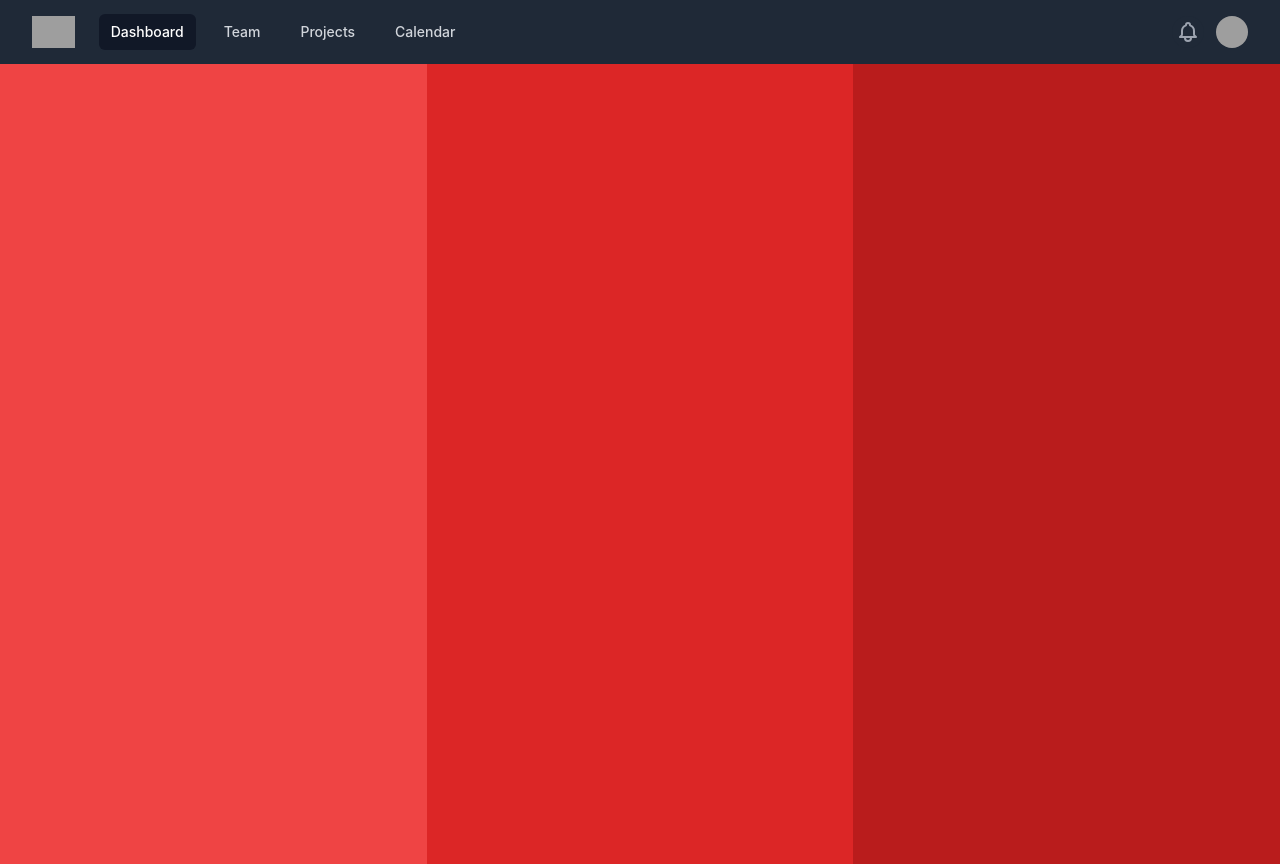
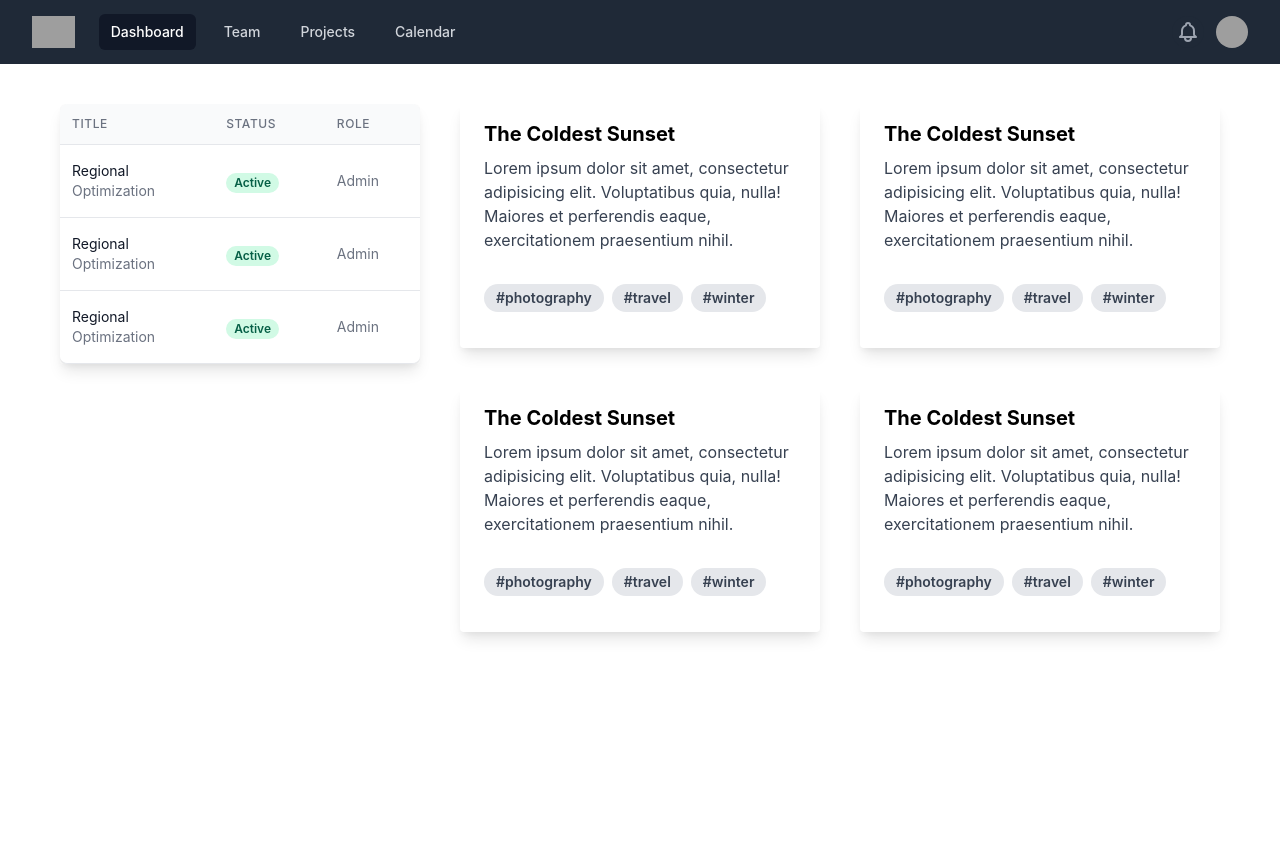
Before and after one commit to Sithija97/Angular-Applications, a React (Create React App) app: page /home in a window 1280 px wide. Built offline with nearby package versions, Linux system fonts and the light colour scheme; grey boxes are pictures that could not be loaded.

Commit message:
ui improvements - transaction table

```diff
--- a/src/App.js
+++ b/src/App.js
@@ -1,7 +1,7 @@
 import React from "react";
 import "./App.css";
-import Header from "./components/Header.jsx";
-import Home from "./components/Home.jsx";
+import Header from "./components/header.jsx";
+import Home from "./components/home.jsx";
 
 function App() {
   return (
--- a/src/components/Card.jsx
+++ b/src/components/Card.jsx
@@ -1,9 +1,14 @@
-import React from 'react'
+import React from "react";
 
 function Card() {
   return (
-        <div class="my-2 px-2 w-full overflow-hidden sm:my-2 sm:px-2 sm:w-1/2 md:my-3 md:px-3 md:w-1/2 lg:my-3 lg:px-3 lg:w-1/4 xl:my-3 xl:px-3 xl:w-1/4">
-            <div class="max-w-sm rounded-2xl bg-white dark:bg-gray-800 overflow-hidden shadow-lg mb-3 mt-2 pl-4 pr-4">
+    <div>
+      <div class="max-w-m rounded overflow-hidden shadow-lg pb-5 mb-10">
+        {/* <img
+          class="w-full"
+          src="/img/card-top.jpg"
+          alt="Sunset in the mountains"
+        /> */}
         <div class="px-6 py-4">
           <div class="font-bold text-xl mb-2">The Coldest Sunset</div>
           <p class="text-gray-700 text-base">
@@ -25,7 +30,7 @@
         </div>
       </div>
     </div>
-    )
+  );
 }
 
-export default Card
+export default Card;
--- a/src/components/Home.jsx
+++ b/src/components/Home.jsx
@@ -1,19 +1,32 @@
 import React from "react";
-import Card from "./Card";
+import Card from "./card";
+import Table from "./table";
 
 function Home() {
   return (
-    <div class="flex flex-wrap overflow-hidden h-screen">
-      <div class="w-full overflow-hidden lg:w-1/3 xl:w-1/3 bg-red-500">
-        {/* <!-- Column Content --> */}
+    <div class="flex flex-wrap h-screen px-10 py-10">
+      <div class="w-full overflow-hidden lg:w-1/3 xl:w-1/3 px-5">
+        {/* <!-- Content --> */}
+        <div className="grid grid-rows-2">
+          {/* <Card /> */}
+          <Table />
+        </div>
       </div>
 
-      <div class="w-full overflow-hidden lg:w-1/3 xl:w-1/3 bg-red-600">
-        {/* <!-- Column Content --> */}
+      <div class="w-full overflow-hidden lg:w-1/3 xl:w-1/3 px-5">
+        {/* <!-- Content --> */}
+        <div className="grid grid-rows-2">
+          <Card />
+          <Card />
+        </div>
       </div>
 
-      <div class="w-full overflow-hidden lg:w-1/3 xl:w-1/3 bg-red-700">
-        {/* <!-- Column Content --> */}
+      <div class="w-full overflow-hidden lg:w-1/3 xl:w-1/3 px-5">
+        {/* <!-- Content --> */}
+        <div className="grid grid-rows-2">
+          <Card />
+          <Card />
+        </div>
       </div>
     </div>
   );
--- /dev/null
+++ b/src/components/table.jsx
@@ -0,0 +1,129 @@
+/* This example requires Tailwind CSS v2.0+ */
+const people = [
+  {
+    name: "Jane Cooper",
+    title: "Regional ",
+    department: "Optimization",
+    role: "Admin",
+    email: "jane.cooper@example.com",
+    image:
+      "https://images.unsplash.com/photo-1494790108377-be9c29b29330?ixlib=rb-1.2.1&ixid=eyJhcHBfaWQiOjEyMDd9&auto=format&fit=facearea&facepad=4&w=256&h=256&q=60",
+  },
+  {
+    name: "Jane Cooper",
+    title: "Regional ",
+    department: "Optimization",
+    role: "Admin",
+    email: "jane.cooper@example.com",
+    image:
+      "https://images.unsplash.com/photo-1494790108377-be9c29b29330?ixlib=rb-1.2.1&ixid=eyJhcHBfaWQiOjEyMDd9&auto=format&fit=facearea&facepad=4&w=256&h=256&q=60",
+  },
+  {
+    name: "Jane Cooper",
+    title: "Regional ",
+    department: "Optimization",
+    role: "Admin",
+    email: "jane.cooper@example.com",
+    image:
+      "https://images.unsplash.com/photo-1494790108377-be9c29b29330?ixlib=rb-1.2.1&ixid=eyJhcHBfaWQiOjEyMDd9&auto=format&fit=facearea&facepad=4&w=256&h=256&q=60",
+  },
+];
+
+export default function Table() {
+  return (
+    <div>
+      <div class="max-w-m rounded overflow-hidden shadow-lg mb-10">
+        <div className="flex flex-col">
+          <div className="-my-2 overflow-x-auto sm:-mx-6 lg:-mx-8">
+            <div className="py-2 align-middle inline-block min-w-full sm:px-6 lg:px-8">
+              <div className="shadow overflow-hidden border-b border-gray-200 sm:rounded-lg">
+                <table className="min-w-full divide-y divide-gray-200">
+                  <thead className="bg-gray-50">
+                    <tr>
+                      {/* <th
+                        scope="col"
+                        className="px-6 py-3 text-left text-xs font-medium text-gray-500 uppercase tracking-wider"
+                      >
+                        Name
+                      </th> */}
+                      <th
+                        scope="col"
+                        className="px-3 py-3 text-left text-xs font-medium text-gray-500 uppercase tracking-wider"
+                      >
+                        Title
+                      </th>
+                      <th
+                        scope="col"
+                        className="px-3 py-3 text-left text-xs font-medium text-gray-500 uppercase tracking-wider"
+                      >
+                        Status
+                      </th>
+                      <th
+                        scope="col"
+                        className="px-3 py-3 text-left text-xs font-medium text-gray-500 uppercase tracking-wider"
+                      >
+                        Role
+                      </th>
+                      {/* <th scope="col" className="relative px-6 py-3">
+                        <span className="sr-only">Edit</span>
+                      </th> */}
+                    </tr>
+                  </thead>
+                  <tbody className="bg-white divide-y divide-gray-200">
+                    {people.map((person) => (
+                      <tr key={person.email}>
+                        {/* <td className="px-6 py-4 whitespace-nowrap">
+                          <div className="flex items-center">
+                            <div className="flex-shrink-0 h-10 w-10">
+                              <img
+                                className="h-10 w-10 rounded-full"
+                                src={person.image}
+                                alt=""
+                              />
+                            </div>
+                            <div className="ml-4">
+                              <div className="text-sm font-medium text-gray-900">
+                                {person.name}
+                              </div>
+                              <div className="text-sm text-gray-500">
+                                {person.email}
+                              </div>
+                            </div>
+                          </div>
+                        </td> */}
+                        <td className="px-3 py-4 whitespace-nowrap">
+                          <div className="text-sm text-gray-900">
+                            {person.title}
+                          </div>
+                          <div className="text-sm text-gray-500">
+                            {person.department}
+                          </div>
+                        </td>
+                        <td className="px-3 py-4 whitespace-nowrap">
+                          <span className="px-2 inline-flex text-xs leading-5 font-semibold rounded-full bg-green-100 text-green-800">
+                            Active
+                          </span>
+                        </td>
+                        <td className="px-3 py-4 whitespace-nowrap text-sm text-gray-500">
+                          {person.role}
+                        </td>
+                        {/* <td className="px-6 py-4 whitespace-nowrap text-right text-sm font-medium">
+                          <a
+                            href="#"
+                            className="text-indigo-600 hover:text-indigo-900"
+                          >
+                            Edit
+                          </a>
+                        </td> */}
+                      </tr>
+                    ))}
+                  </tbody>
+                </table>
+              </div>
+            </div>
+          </div>
+        </div>
+      </div>
+    </div>
+  );
+}
```
Lines whose indentation alone changed are shown as unchanged.
